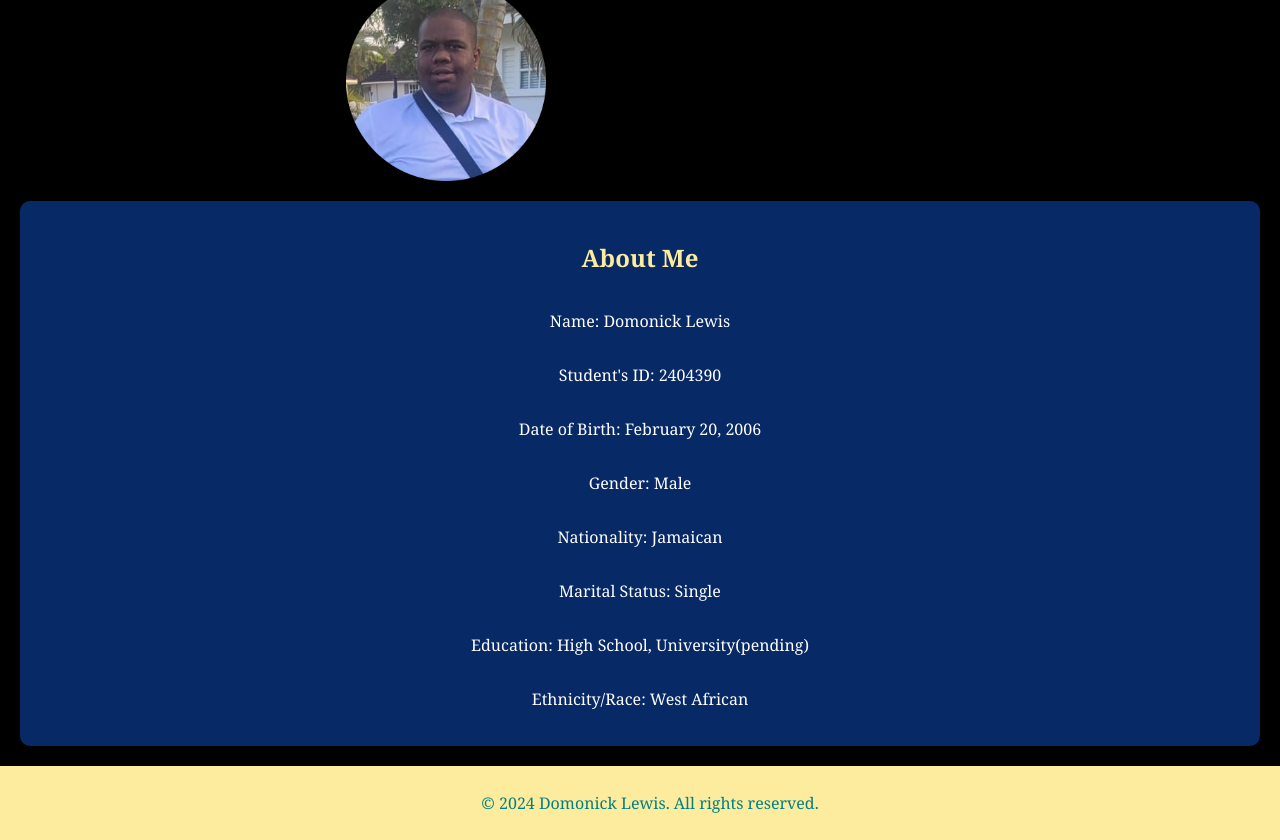
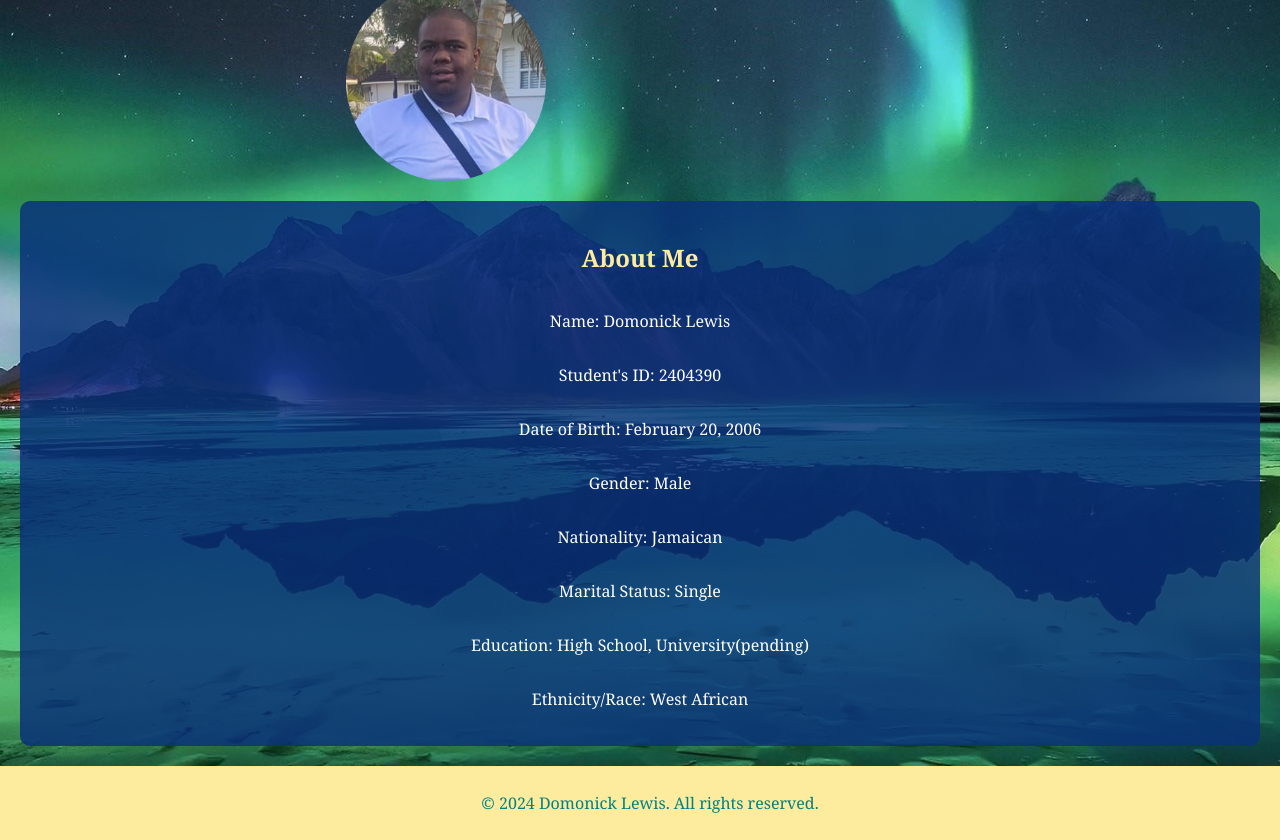
Before and after one commit to Domonick-R-Lewis/Portfolio-Website, a plain HTML site: page index.html in a window 1280 px wide. Shown: the part 99-939 px from the top of the page. Drawn offline with Linux system fonts and the light colour scheme; the site is published under a folder, as on GitHub Pages, so addresses that start at the root find nothing.

Commit message:
Update styles.css

```diff
--- a/styles.css
+++ b/styles.css
@@ -3,7 +3,7 @@ body{
     margin: 0;
     padding: 0;
     min-height: 100vh;
-    background-image: url('/assets/Background Image.jpg');
+    background-image: url('assets/Background Image.jpg');
     background-size:cover;
     background-position: center;
     background-repeat: no-repeat;
```
